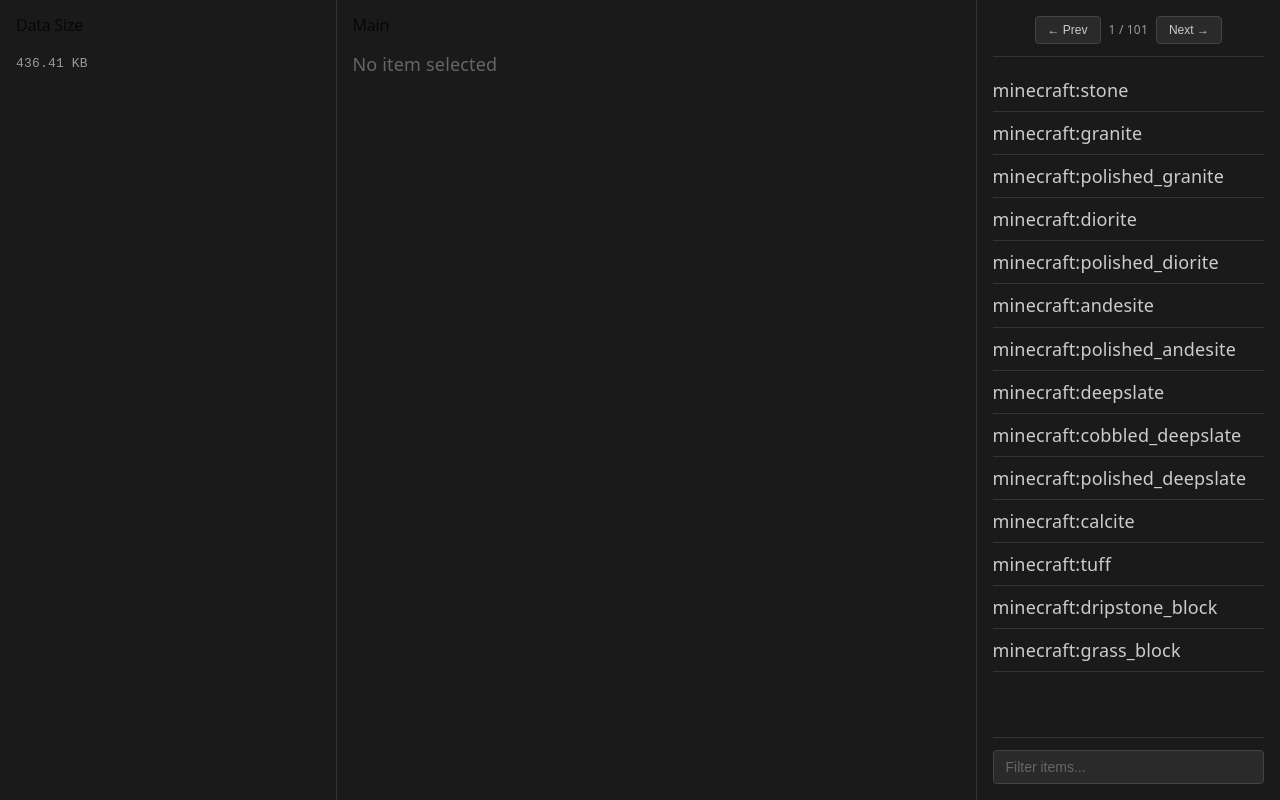
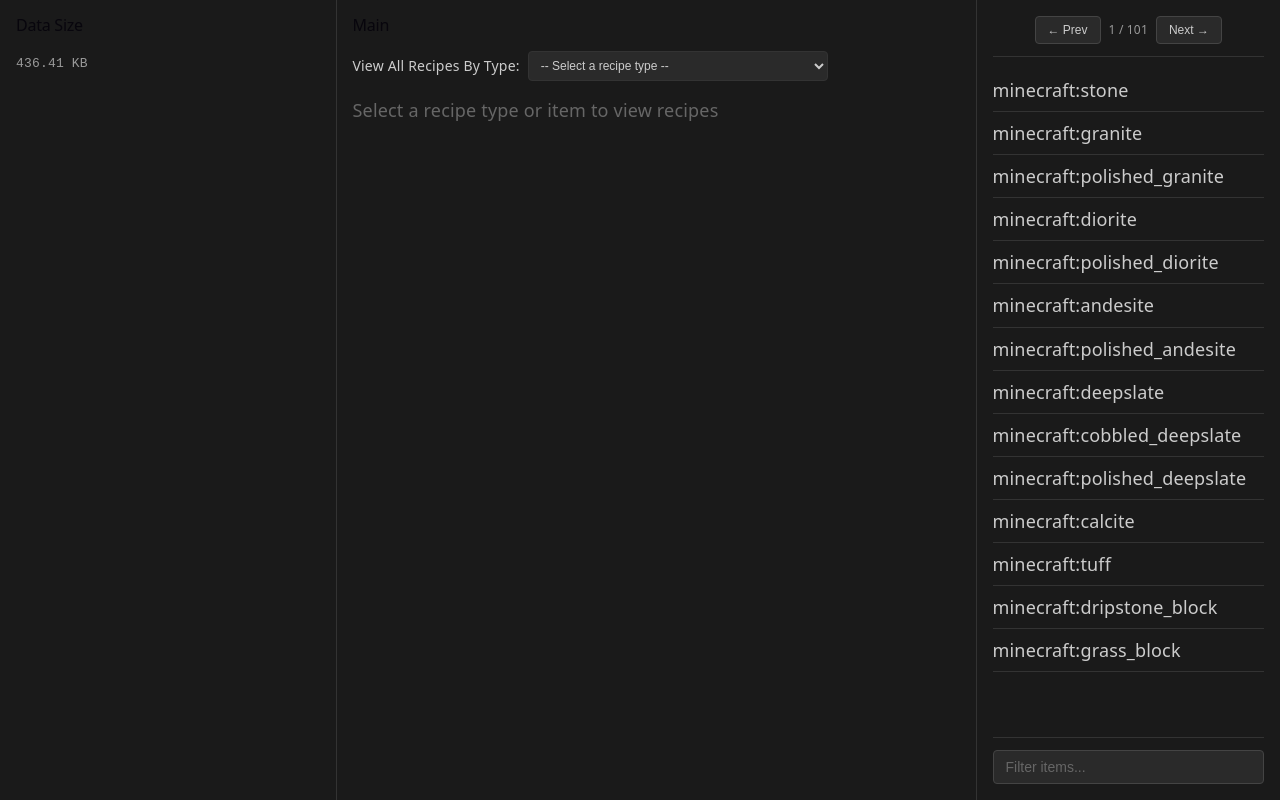
Before and after one commit to jasonmorgado/JEI-Web-Viewer, a Vue app: page / in a window 1280 px wide. Built offline with nearby package versions, Linux system fonts and the light colour scheme.

Commit message:
Add view All by Recipe Type

```diff
--- a/src/App.vue
+++ b/src/App.vue
@@ -30,16 +30,27 @@ const handleItemSelectedInput = (itemId: ItemId) => {
   selectedRecipeType.value = null
 }
 
+// When selecting from the dropdown, clear item selection
+const handleRecipeTypeSelected = (recipeType: string) => {
+  selectedRecipeType.value = recipeType || null
+  if (recipeType) {
+    selectedItem.value = null
+    selectedRole.value = null
+  }
+}
+
+const allRecipeTypes = computed(() => store.allRecipeTypes)
+
 const availableRecipeTypes = computed(() => {
   if (!selectedItem.value || !selectedRole.value) return []
   return store.recipeTypesFor(selectedItem.value, selectedRole.value)
 })
 
-// Auto-select first recipe type when available
+// Auto-select first recipe type when available (only for item-based selection)
 watch(
   availableRecipeTypes,
   (types) => {
-    if (types.length > 0 && !selectedRecipeType.value) {
+    if (types.length > 0 && !selectedRecipeType.value && selectedItem.value) {
       selectedRecipeType.value = types[0]
     }
   }
@@ -49,7 +60,7 @@ watch(
 watch(
   selectedRecipeType,
   async (recipeType) => {
-    if (!recipeType || !selectedItem.value || !selectedRole.value) {
+    if (!recipeType) {
       currentRecipes.value = []
       return
     }
@@ -59,13 +70,16 @@ watch(
       // Load all recipes for this type
       const allRecipes = await store.loadRecipesForType(recipeType)
 
-      // Get indices for this item/role/type combo
-      const indices = store.recipeIndex?.[recipeType]?.[selectedItem.value]?.[selectedRole.value] ?? []
-
-      // Get the specific recipes
-      currentRecipes.value = indices
-        .map(idx => allRecipes[idx])
-        .filter((r): r is Recipe => r !== undefined)
+      // If an item is selected, filter by item/role/type
+      if (selectedItem.value && selectedRole.value) {
+        const recipeIndices = store.recipeIndex?.[recipeType]?.[selectedItem.value]?.[selectedRole.value] ?? []
+        currentRecipes.value = recipeIndices
+          .map(idx => allRecipes[idx])
+          .filter((r): r is Recipe => r !== undefined)
+      } else {
+        // Otherwise, show all recipes for this type
+        currentRecipes.value = allRecipes
+      }
     } finally {
       loadingRecipes.value = false
     }
@@ -82,6 +96,20 @@ watch(
     </aside>
     <main class="main">
       <h2 class="main-title">Main</h2>
+      <div class="recipe-type-filter">
+        <label for="recipe-type-dropdown">View All Recipes By Type:</label>
+        <select
+          id="recipe-type-dropdown"
+          :value="selectedItem ? '' : selectedRecipeType"
+          @change="(e) => handleRecipeTypeSelected((e.target as HTMLSelectElement).value)"
+          class="recipe-type-dropdown"
+        >
+          <option value="">-- Select a recipe type --</option>
+          <option v-for="type in allRecipeTypes" :key="type" :value="type">
+            {{ type }}
+          </option>
+        </select>
+      </div>
       <div v-if="selectedItem" class="recipe-tabs">
         <button
           v-for="recipeType in availableRecipeTypes"
@@ -92,8 +120,13 @@ watch(
           {{ recipeType }}
         </button>
       </div>
-      <div v-if="selectedItem && selectedRecipeType" class="main-content">
+      <div v-if="selectedRecipeType && selectedItem" class="main-content">
         <p class="item-info">{{ selectedItem }} · {{ selectedRole }}</p>
+        <p class="recipe-type-info">Recipe Type: {{ selectedRecipeType }}</p>
+        <div v-if="loadingRecipes" class="loading">Loading recipes...</div>
+        <RecipeTextDisplay v-else :recipes="currentRecipes" />
+      </div>
+      <div v-else-if="selectedRecipeType" class="main-content">
         <p class="recipe-type-info">Recipe Type: {{ selectedRecipeType }}</p>
         <div v-if="loadingRecipes" class="loading">Loading recipes...</div>
         <RecipeTextDisplay v-else :recipes="currentRecipes" />
@@ -103,7 +136,7 @@ watch(
         <p class="select-recipe-type">Select a recipe type above</p>
       </div>
       <p v-else class="no-selection">
-        No item selected
+        Select a recipe type or item to view recipes
       </p>
     </main>
     <TextItemListPanel
@@ -214,6 +247,36 @@ watch(
   color: var(--color-text-secondary);
   padding: 16px;
 }
+
+.recipe-type-filter {
+  display: flex;
+  align-items: center;
+  gap: 8px;
+  margin-bottom: 16px;
+  font-size: 14px;
+}
+
+.recipe-type-dropdown {
+  padding: 6px 8px;
+  background: var(--color-bg-primary);
+  border: 1px solid var(--color-border);
+  border-radius: 4px;
+  color: var(--color-text-primary);
+  font-size: 12px;
+  cursor: pointer;
+  flex: 1;
+  max-width: 300px;
+}
+
+.recipe-type-dropdown:hover {
+  border-color: var(--color-border-dark);
+}
+
+.recipe-type-dropdown:focus {
+  outline: none;
+  border-color: var(--color-bg-active);
+  box-shadow: 0 0 0 2px rgba(100, 150, 255, 0.1);
+}
 </style>
 
 <style>
--- a/src/stores/recipeIndex.ts
+++ b/src/stores/recipeIndex.ts
@@ -123,6 +123,12 @@ export const useRecipeIndexStore = defineStore('recipeIndex', {
                 totalBytes += calculateObjectSize(recipes)
             })
             return formatBytes(totalBytes)
+        },
+
+        // All recipe types available
+        allRecipeTypes: (state): RecipeType[] => {
+            if (!state.recipeIndex) return []
+            return Object.keys(state.recipeIndex) as RecipeType[]
         }
     }
 });
```
